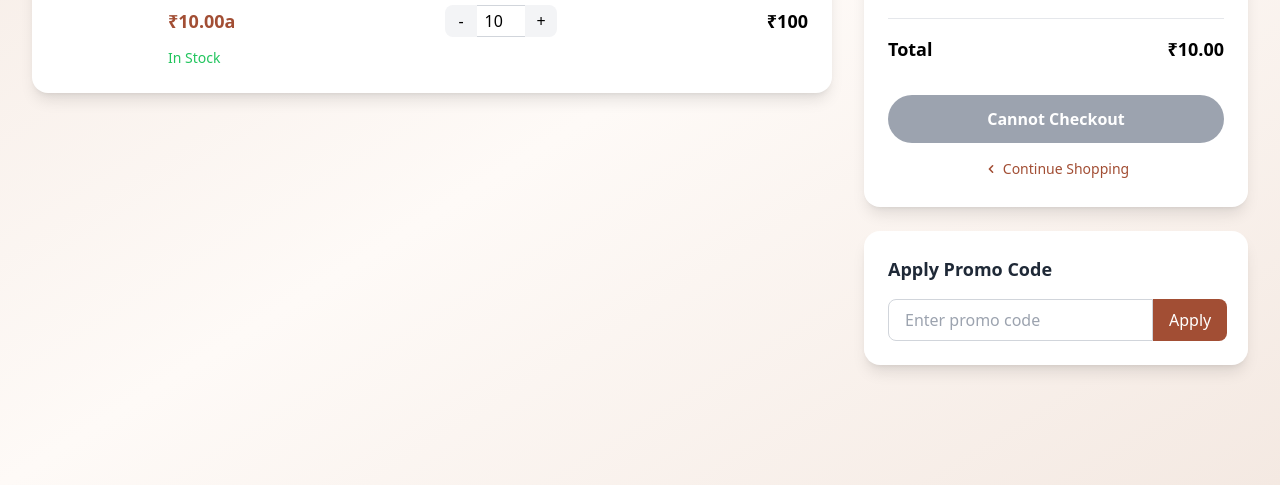
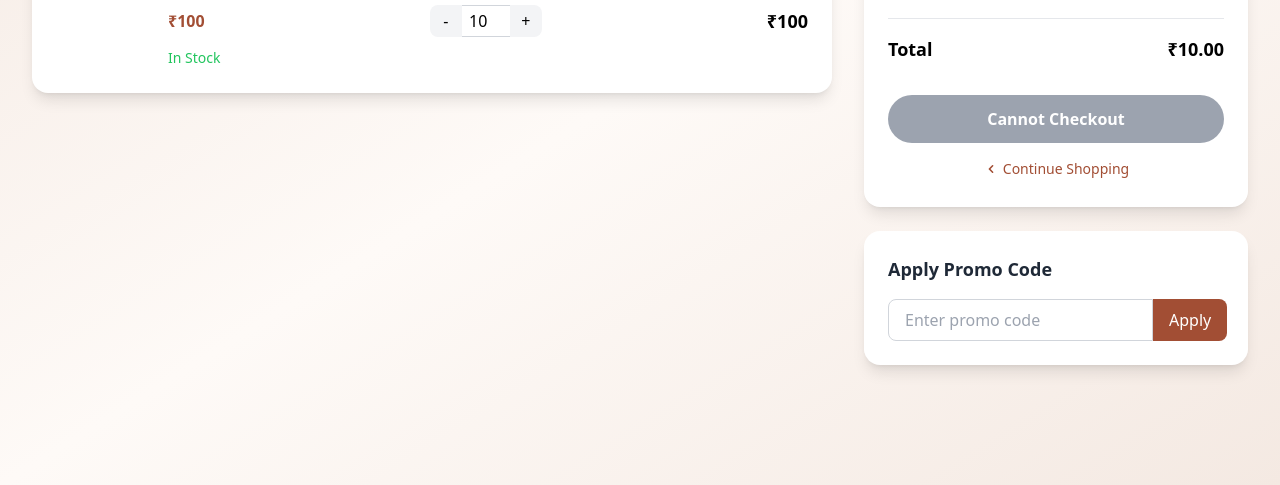
Before and after one commit to arjunj20/sipzy_project, a Django app: page /cart/cart-page/ in a window 1280 px wide. Shown: the part 410-895 px from the top of the page. Run offline with Django 5.2, Linux system fonts and the light colour scheme; a user stored in the database is signed in; tables that the repository leaves empty hold one stand-in row (values such as "Sample post"); some libraries are stand-ins or nearby versions.

Commit message:
fix: fixed some bugs in the cart page in price

```diff
--- a/cart/templates/cart_page.html
+++ b/cart/templates/cart_page.html
@@ -98,8 +98,8 @@
 
                 <!-- Unit Price -->
                 <div class="flex items-center gap-2 mb-2 sm:mb-0">
-                    <span class="text-lg font-bold text-[#A24E34]">
-                        ₹{{ item.variant.price }}a
+                    <span class="item-total font-bold text-[#A24E34]">
+                        ₹{% widthratio item.variant.price 1 item.quantity %}
                     </span>
                 </div>
 
@@ -353,7 +353,7 @@ document.querySelectorAll(".remove-item").forEach(btn => {
         const itemId = this.dataset.id;
         const itemDiv = this.closest(".cart-item");
 
-        fetch("{% url 'ajax_    delete_item' %}", {
+        fetch("{% url 'ajax_delete_item' %}", {
             method: "POST",
             headers: {
                 "Content-Type": "application/x-www-form-urlencoded",
```
